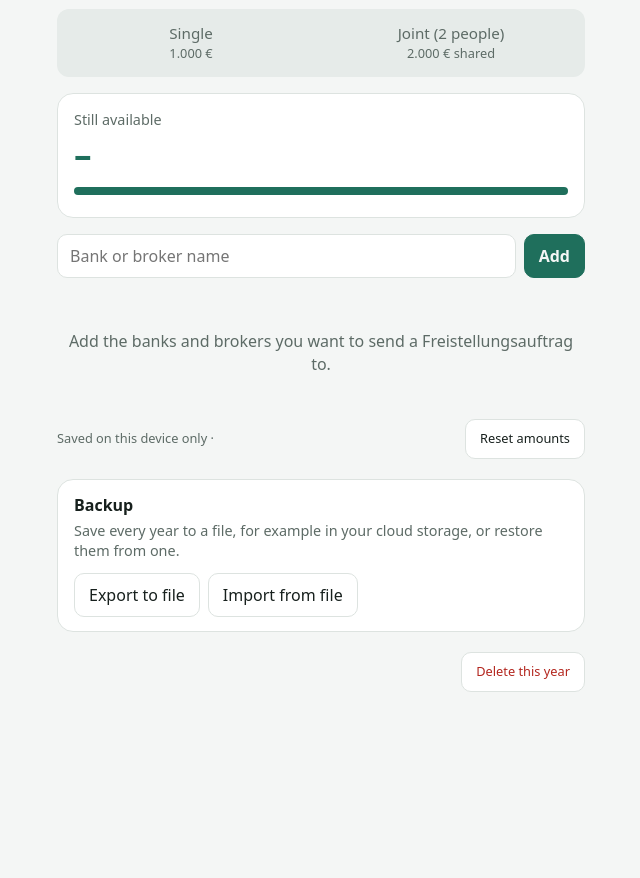
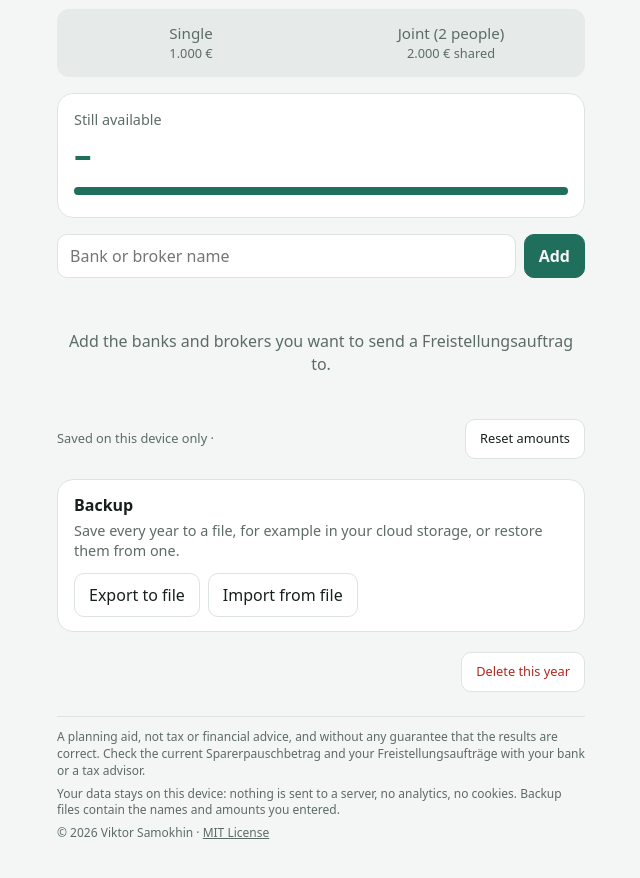
Before and after one commit to VSamokhin/freibetrag-rechner, a website with bundled scripts: page public/index.html in a window 1280 px wide. Shown: the part 116-994 px from the top of the page, without its empty margins (319-959 px from the left). Before the commit the page ends 840 px from the top, so only its background shows below. Built offline with nearby package versions, Linux system fonts and the light colour scheme.

Commit message:
feat: disclaimer, privacy note and copyright in footer and README (SOA-68)
Adds a small legal footer in EN/DE/UA (planning aid, not tax advice, no
guarantee; data stays on the device; © 2026 Viktor Samokhin · MIT License)
and matching Disclaimer, Privacy and copyright notes in the README.

Co-Authored-By: Claude Opus 5.5 <noreply@anthropic.com>
Claude-Session: https://claude.ai/code/session_012PS4VyfZgqM4r9BaQioq31

```diff
--- a/public/index.html
+++ b/public/index.html
@@ -593,6 +593,20 @@
         font-size: 0.8rem;
         gap: 12px;
       }
+      .legal {
+        margin-top: 24px;
+        padding-top: 12px;
+        border-top: 1px solid var(--line);
+        color: var(--muted);
+        font-size: 0.75rem;
+        line-height: 1.4;
+      }
+      .legal p {
+        margin: 0 0 6px;
+      }
+      .legal a {
+        color: inherit;
+      }
     </style>
   </head>
   <body>
@@ -699,6 +713,26 @@
           Delete this year
         </button>
       </div>
+      <footer class="legal">
+        <p data-i18n="disclaimer">
+          A planning aid, not tax or financial advice, and without any guarantee that the results are correct.
+          Check the current Sparerpauschbetrag and your Freistellungsaufträge with your bank or a tax advisor.
+        </p>
+        <p data-i18n="privacy">
+          Your data stays on this device: nothing is sent to a server, no analytics, no cookies. Backup files
+          contain the names and amounts you entered.
+        </p>
+        <p>
+          <span id="copyright">© 2026 Viktor Samokhin</span> ·
+          <a
+            href="https://github.com/VSamokhin/freibetrag-rechner/blob/main/LICENSE"
+            target="_blank"
+            rel="noopener noreferrer"
+            data-i18n="license"
+            >MIT License</a
+          >
+        </p>
+      </footer>
     </main>
     <div id="confirm" hidden>
       <div class="confirm-box" role="alertdialog" aria-modal="true" aria-labelledby="confirm-text">
--- a/src/i18n.ts
+++ b/src/i18n.ts
@@ -64,6 +64,9 @@ export interface StaticTexts {
   exportBackup: string;
   importBackup: string;
   persistHint: string;
+  disclaimer: string;
+  privacy: string;
+  license: string;
 }
 
 export type StaticKey = keyof StaticTexts;
@@ -143,6 +146,11 @@ const en: Messages = {
     importBackup: "Import from file",
     persistHint:
       "This browser may delete saved data when the device runs low on space. Export a backup now and then.",
+    disclaimer:
+      "A planning aid, not tax or financial advice, and without any guarantee that the results are correct. Check the current Sparerpauschbetrag and your Freistellungsaufträge with your bank or a tax advisor.",
+    privacy:
+      "Your data stays on this device: nothing is sent to a server, no analytics, no cookies. Backup files contain the names and amounts you entered.",
+    license: "MIT License",
   },
   saved: "saved",
   notSaved: "no save yet",
@@ -210,6 +218,11 @@ const de: Messages = {
     importBackup: "Aus Datei importieren",
     persistHint:
       "Dieser Browser kann gespeicherte Daten löschen, wenn der Speicher knapp wird. Exportiere ab und zu eine Sicherung.",
+    disclaimer:
+      "Eine Planungshilfe, keine Steuer- oder Finanzberatung, und ohne Gewähr für die Richtigkeit der Ergebnisse. Prüfe den aktuellen Sparerpauschbetrag und deine Freistellungsaufträge mit deiner Bank oder einer Steuerberatung.",
+    privacy:
+      "Deine Daten bleiben auf diesem Gerät: Nichts wird an einen Server gesendet, keine Analyse, keine Cookies. Sicherungsdateien enthalten die eingegebenen Namen und Beträge.",
+    license: "MIT-Lizenz",
   },
   saved: "gespeichert",
   notSaved: "noch nicht gespeichert",
@@ -278,6 +291,11 @@ const uk: Messages = {
     importBackup: "Імпортувати з файлу",
     persistHint:
       "Цей браузер може видалити збережені дані, коли на пристрої мало місця. Час від часу експортуй резервну копію.",
+    disclaimer:
+      "Це інструмент для планування, а не податкова чи фінансова консультація, і без гарантії правильності результатів. Перевір актуальний Sparerpauschbetrag і свої Freistellungsaufträge у своєму банку або в податкового консультанта.",
+    privacy:
+      "Твої дані залишаються на цьому пристрої: нічого не надсилається на сервер, без аналітики й cookie. Файли резервної копії містять введені назви та суми.",
+    license: "Ліцензія MIT",
   },
   saved: "збережено",
   notSaved: "ще не збережено",
```
Also changed, not shown: tests/app.test.ts (+17 -1 lines), CHANGELOG.md, README.md.
